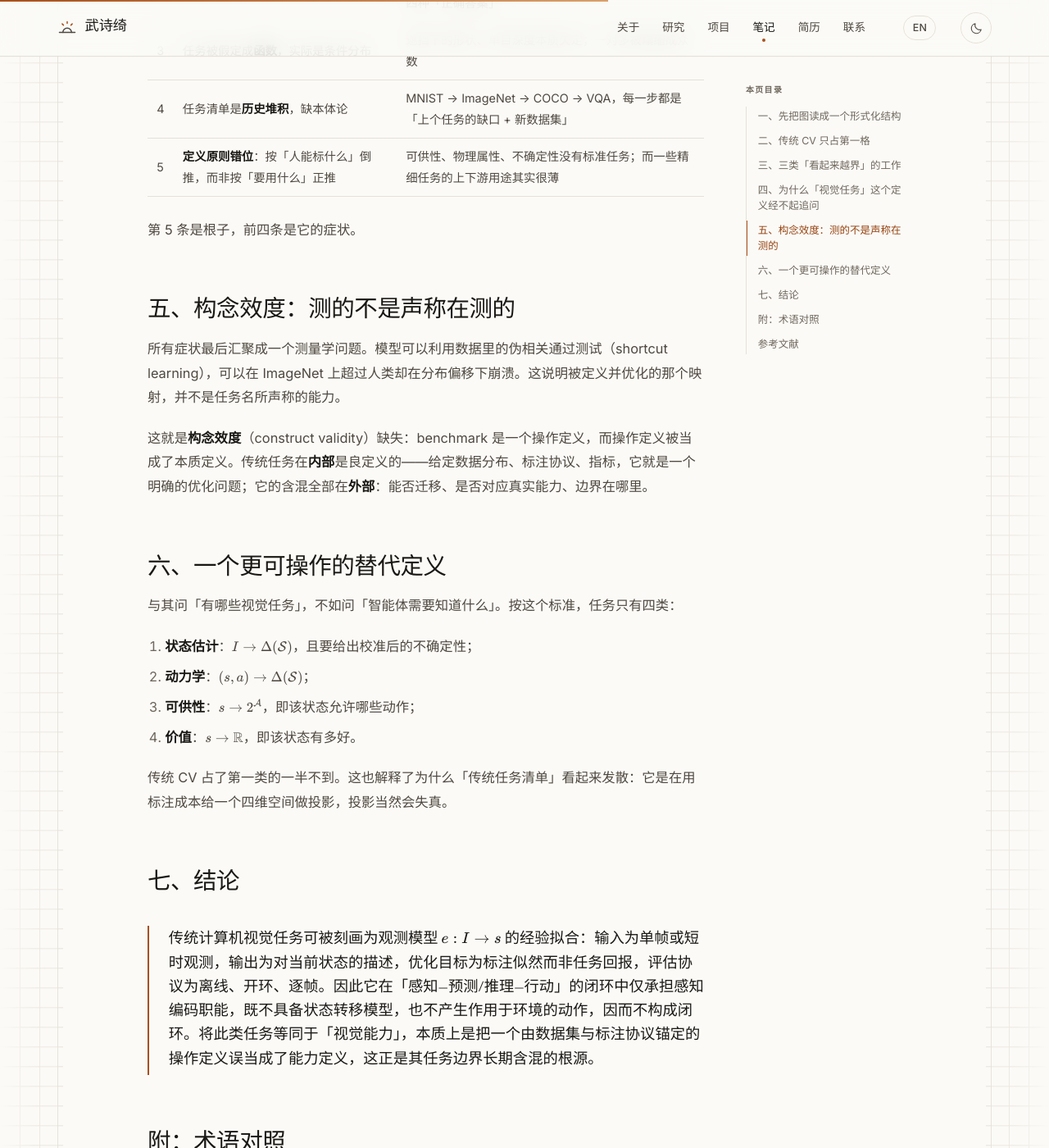
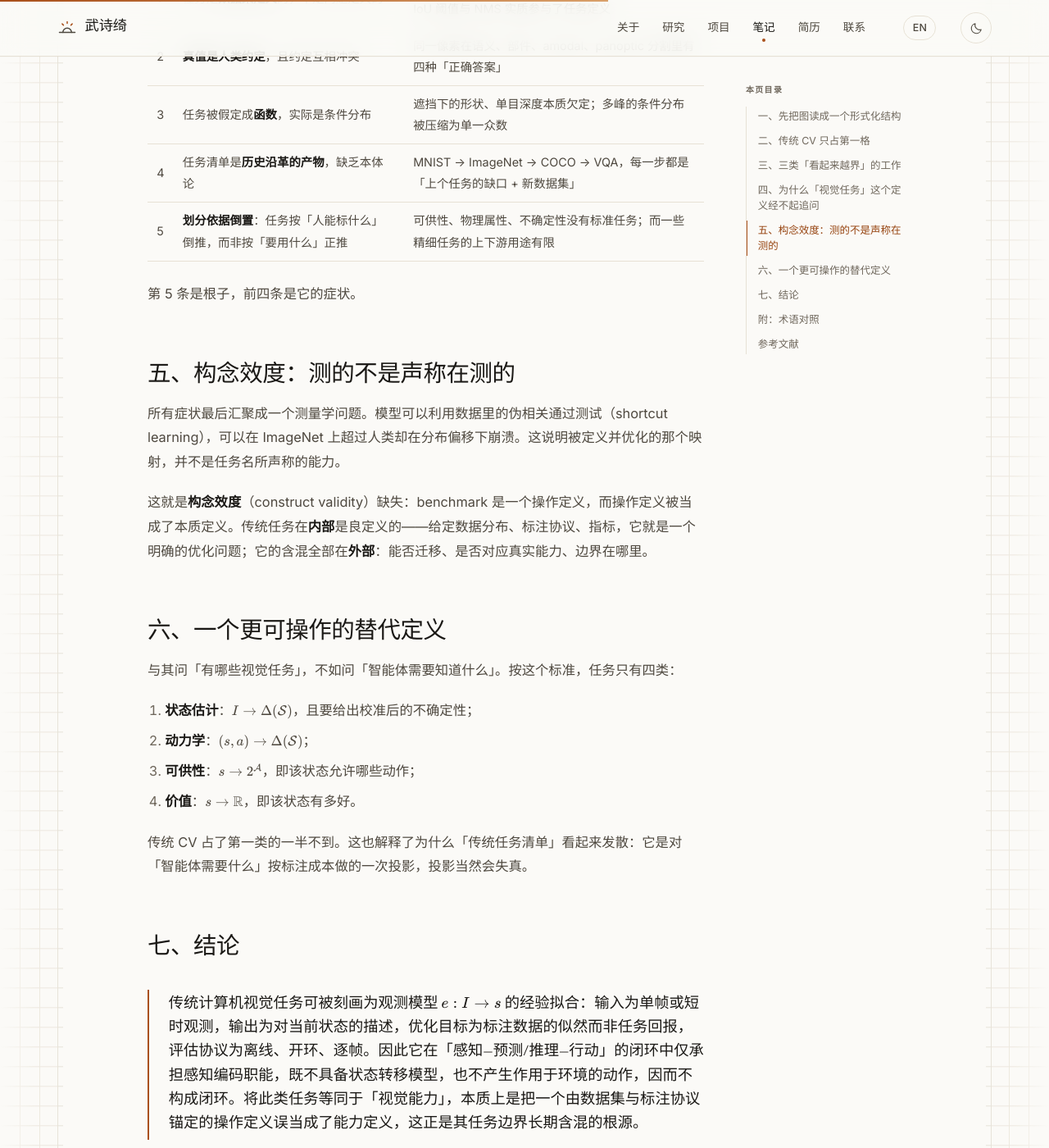
Before and after one commit to Sunrise-57/Sunrise-57.github.io, a Jekyll site: the page built from _notes/vision-task-definition.md, in a window 1280 px wide and 1400 px high, scrolled down 2662 px. Shown: the whole window at 82% size. Built offline with Jekyll 4.4.1, drawn with Linux system fonts in a browser that asks for light colours; some of the changed text lies outside the part shown.

Commit message:
notes: standardise terminology (no coined terms, academic register)

```diff
--- a/_notes/vision-task-definition.md
+++ b/_notes/vision-task-definition.md
@@ -28,17 +28,17 @@
 
 两个细节值得留意：**预测与推理之间是双向箭头**，说明这里有「假设—检验—修正」的内部循环；**底部那条回流箭头**说明整个系统被自己的行动喂养。
 
-**关于这个词**：图出自[西湖大学 Zhenhailong Wang 实验室](https://mikewangwzhl.github.io/lab/)，原图英文写的是 **Perception**；流传的中文版把它译作「洞察力」。这不是翻译，是升格——而且升得不像科研：
+**关于这个词**：图出自[西湖大学 Zhenhailong Wang 实验室](https://mikewangwzhl.github.io/lab/)，原图英文写的是 **Perception**；流传的中文版把它译作「洞察力」。这不是翻译，是术语替换——而且换得不像科研：
 
 - **不可操作化**：感知可以写成 $e: I \to s$，配 mAP、IoU、ECE 这类指标；洞察力没有单位、没有指标，也没有失败模式，你无法设计实验去测它是否提升。
 - **范畴错误**：它是对人的判断能力的评价词，不是系统计算出的函数；把它安在一个模块上，是拟人化而不是建模。
-- **预支结论**：「洞察力」已经断言这一格产出了理解，而「这一格只产出状态估计」正是下文要论证的。
+- **预设结论**：「洞察力」已经预设了这一格产出了理解，而「这一格只产出状态估计」正是下文要论证的。
 
 所以下面一律用「感知」，只在讨论这处译名时提「洞察力」。
 
 ## 二、传统 CV 只占第一格
 
-一句话定义：传统视觉任务 = 一个**单向、开环、离线**的观测编码器。输入是图像，输出是描述，中间没有动作 $a$，也没有下一状态 $s'$。
+一句话定义：传统视觉任务可刻画为一个**单向、开环、离线**的观测编码器。输入是图像，输出是描述，中间没有动作 $a$，也没有下一状态 $s'$。
 
 这不是修辞，可以逐条检验：
 
@@ -48,17 +48,17 @@
 | 支持「如果……会怎样」吗 | 不支持，只拟合相关性 | 可干预的因果/动力学模型 |
 | 会产生作用于环境的动作吗 | 不会，输出给人或下游模块 | 策略与执行器 |
 | 决策会改变下一次输入吗 | 不会，开环、离线、逐帧评估 | 主动感知、具身闭环 |
-| 优化目标是任务回报吗 | 不是，是标注似然（交叉熵、IoU、AP） | 回报函数、价值函数 |
+| 优化目标是任务回报吗 | 不是，是标注数据的似然（交叉熵、IoU、AP） | 回报函数、价值函数 |
 
-五条全是「否」，所以它稳稳落在感知：**它是眼睛，不是脑，也不是手。**
+五条全是「否」，因此它严格属于感知阶段。打个比方：**它是眼睛，不是脑，也不是手。**
 
-一个更锋利的说法：传统 CV 优化的是 $P(y \mid I)$ 的经验风险，闭环系统求解的是 $\arg\max_a \mathbb{E}[R \mid s]$。前者是统计推断，后者是控制。
+更形式化地说：传统 CV 优化的是 $P(y \mid I)$ 的经验风险，闭环系统求解的是 $\arg\max_a \mathbb{E}[R \mid s]$。前者是统计推断，后者是控制。
 
 ## 三、三类「看起来越界」的工作
 
 1. **光流、视频预测、轨迹预测、早期动作识别**：形式上做了 $s \to s'$，但预测的是可观测量自身的延续，不服务于任何决策，也没有反事实分支。这是预测的雏形，不是世界模型。判据只有一条：它能不能回答「我如果做 $a$ 会怎样」。
 2. **SLAM、多视图几何、NeRF / 3D 重建**：输出位姿、结构、辐射场，属于状态估计。它是闭环的**接口**（给下游提供 $s$），但自己不合环——没有动作，也没有回报。
-3. **主动视觉、具身智能**：只有这里的「看哪里、动一下再看」是由策略决定的，才真正用上了那条回流箭头。这是传统 CV 与行动之间唯一真实的桥。
+3. **主动视觉、具身智能**：只有这里的「看哪里、动一下再看」是由策略决定的，才真正用上了那条回流箭头。这是传统 CV 与行动之间唯一实质性的连接。
 
 ## 四、为什么「视觉任务」这个定义经不起追问
 
@@ -66,9 +66,9 @@
 | --- | --- | --- |
 | 1 | 任务是**数据集定义**的，不是问题定义的 | COCO 检测与 LVIS 检测不是同一个任务；AP 里的 IoU 阈值与 NMS 实质参与了任务定义 |
 | 2 | **真值是人类约定**，且约定互相冲突 | 同一像素在语义、部件、amodal、panoptic 分割里有四种「正确答案」 |
-| 3 | 任务被假定成**函数**，实际是条件分布 | 遮挡下的形状、单目深度本质欠定；一对多被塌缩成众数 |
-| 4 | 任务清单是**历史堆积**，缺本体论 | MNIST → ImageNet → COCO → VQA，每一步都是「上个任务的缺口 + 新数据集」 |
-| 5 | **定义原则错位**：按「人能标什么」倒推，而非按「要用什么」正推 | 可供性、物理属性、不确定性没有标准任务；而一些精细任务的上下游用途其实很薄 |
+| 3 | 任务被假定成**函数**，实际是条件分布 | 遮挡下的形状、单目深度本质欠定；多峰的条件分布被压缩为单一众数 |
+| 4 | 任务清单是**历史沿革的产物**，缺乏本体论 | MNIST → ImageNet → COCO → VQA，每一步都是「上个任务的缺口 + 新数据集」 |
+| 5 | **划分依据倒置**：任务按「人能标什么」倒推，而非按「要用什么」正推 | 可供性、物理属性、不确定性没有标准任务；而一些精细任务的上下游用途有限 |
 
 第 5 条是根子，前四条是它的症状。
 
@@ -87,27 +87,27 @@
 3. **可供性**：$s \to 2^{\mathcal{A}}$，即该状态允许哪些动作；
 4. **价值**：$s \to \mathbb{R}$，即该状态有多好。
 
-传统 CV 占了第一类的一半不到。这也解释了为什么「传统任务清单」看起来发散：它是在用标注成本给一个四维空间做投影，投影当然会失真。
+传统 CV 占了第一类的一半不到。这也解释了为什么「传统任务清单」看起来发散：它是对「智能体需要什么」按标注成本做的一次投影，投影当然会失真。
 
 ## 七、结论
 
-> 传统计算机视觉任务可被刻画为观测模型 $e: I \to s$ 的经验拟合：输入为单帧或短时观测，输出为对当前状态的描述，优化目标为标注似然而非任务回报，评估协议为离线、开环、逐帧。因此它在「感知—预测/推理—行动」的闭环中仅承担感知编码职能，既不具备状态转移模型，也不产生作用于环境的动作，因而不构成闭环。将此类任务等同于「视觉能力」，本质上是把一个由数据集与标注协议锚定的操作定义误当成了能力定义，这正是其任务边界长期含混的根源。
+> 传统计算机视觉任务可被刻画为观测模型 $e: I \to s$ 的经验拟合：输入为单帧或短时观测，输出为对当前状态的描述，优化目标为标注数据的似然而非任务回报，评估协议为离线、开环、逐帧。因此它在「感知—预测/推理—行动」的闭环中仅承担感知编码职能，既不具备状态转移模型，也不产生作用于环境的动作，因而不构成闭环。将此类任务等同于「视觉能力」，本质上是把一个由数据集与标注协议锚定的操作定义误当成了能力定义，这正是其任务边界长期含混的根源。
 
 ## 附：术语对照
 
 | 中文 | English | 说明 |
 | --- | --- | --- |
-| 感知 | perception | 中文流传版把它译作「洞察力」（insight），属语域升格，非科研术语 |
+| 感知 | perception | 中文流传版把它译作「洞察力」（insight），属术语替换，非科研用语 |
 | 观测模型 | observation model | $e: I \to s$ |
 | 转移模型 | transition model | $T: (s, a) \to \Delta(\mathcal{S})$ |
 | 策略 | policy | $\pi: s \to a$ |
 | 开环 / 闭环 | open-loop / closed-loop | |
-| 标注似然 | label likelihood | 传统任务的优化目标 |
+| 标注数据的似然 | label likelihood | 传统任务的优化目标 |
 | 操作定义 | operational definition | |
 | 构念效度 | construct validity | |
 | 可供性 | affordance | |
 | 欠定 | underdetermined | |
-| 历史堆积 | historical accretion | |
+| 历史沿革的产物 | historical accumulation | |
 | 逐帧评估 | per-frame evaluation | |
 
 ## 参考文献
```
Also changed, not shown: _notes/vision-task-definition-en.md (+13 -13 lines).
